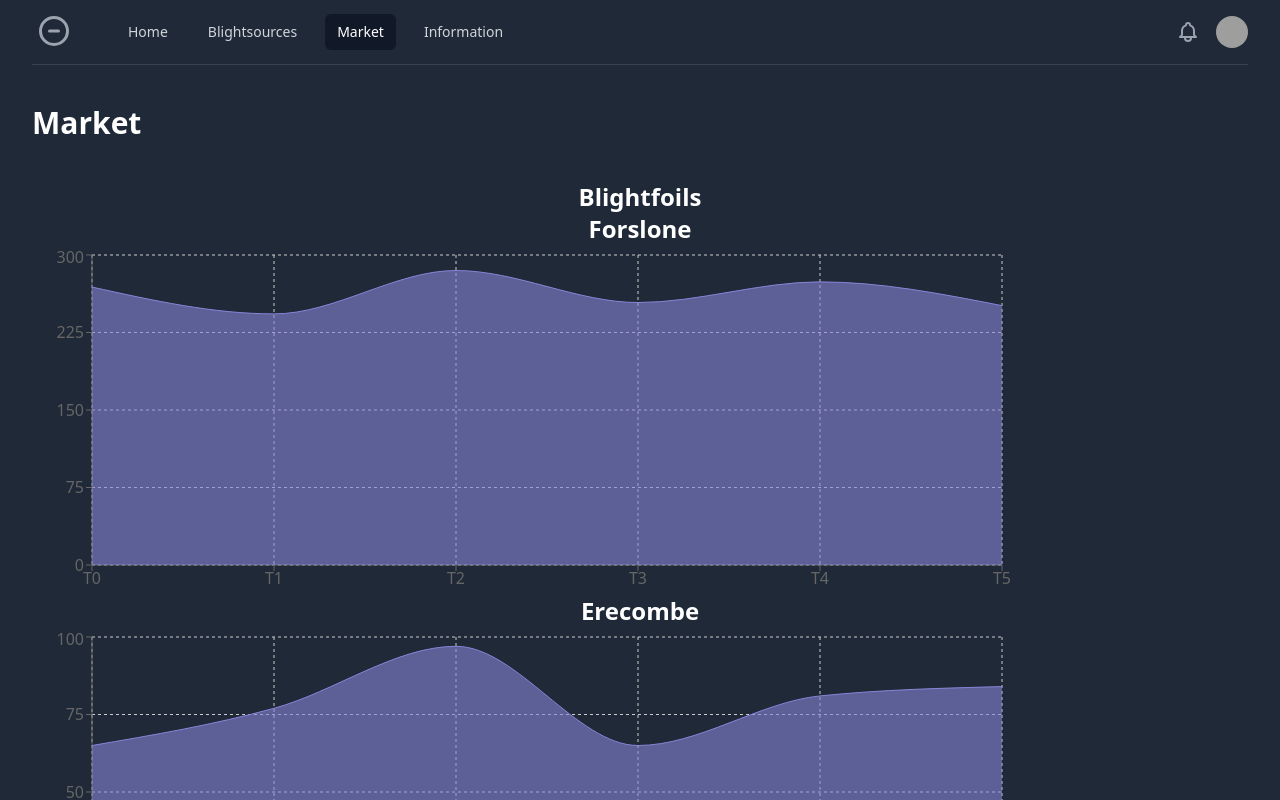
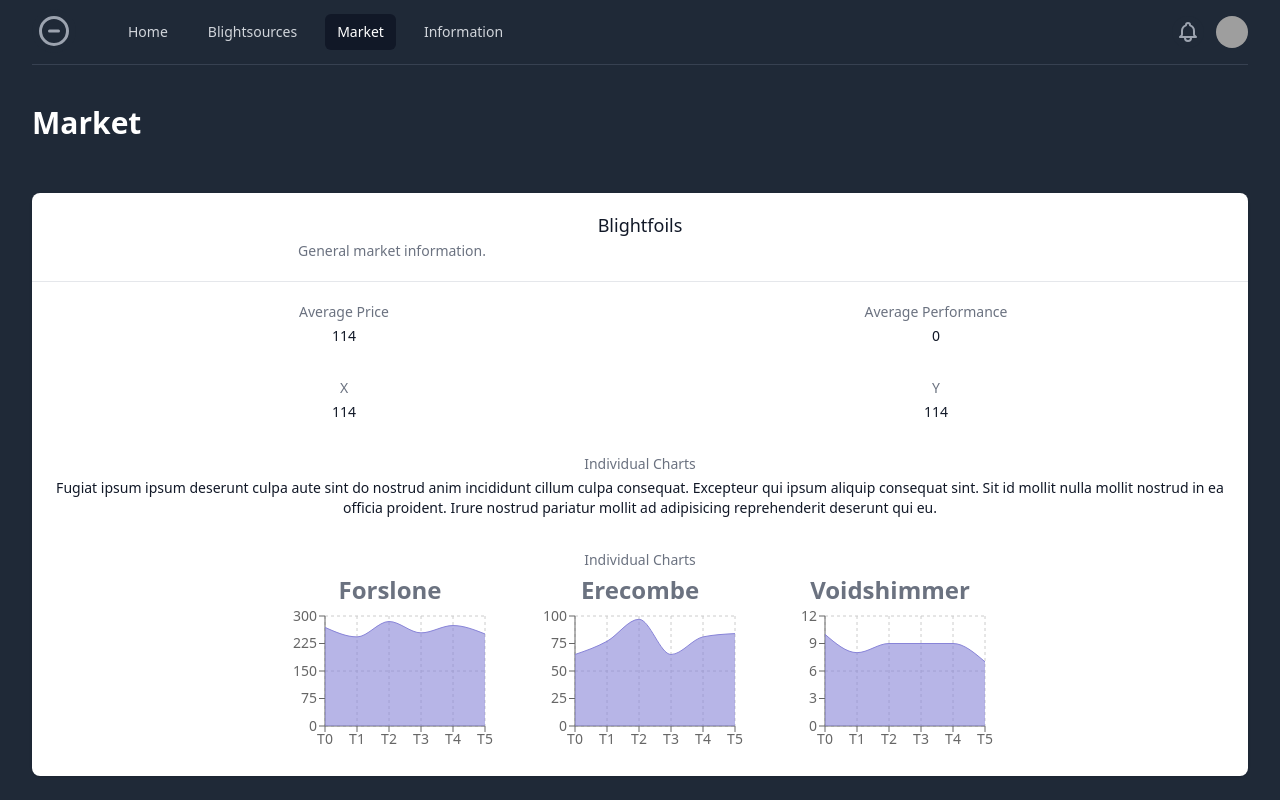
Before and after one commit to floranova13/blightsources, a React (Create React App) app: page /market in a window 1280 px wide. Shown: the top 800 px of the page. Built offline with nearby package versions, Linux system fonts and the light colour scheme; grey boxes are pictures that could not be loaded.

Commit message:
Show blightsource subcategory information

```diff
--- a/src/components/market/BlightsourceSubcategoryReadouts.jsx
+++ b/src/components/market/BlightsourceSubcategoryReadouts.jsx
@@ -1,24 +1,130 @@
-import React from 'react';
+import React, { useState, useEffect } from 'react';
 import { toTitleCase } from '../../utils';
-import { getBlightsourceNamesBySubcategory } from '../../utils/blightsources';
+import {
+  getBlightsourceNamesBySubcategory,
+  getCategoryBySubcategory,
+} from '../../utils/blightsources';
+import { getRecentPrices } from '../../utils/prices'
 import PriceGraph from './PriceGraph';
+import { useNavigate } from 'react-router-dom';
+import { useGetBlightsources } from '../../hooks/blightsources';
 
 const BlightsourceSubcategoryReadouts = ({ subcategory }) => {
+  const category = getCategoryBySubcategory(subcategory);
   const blightsources = getBlightsourceNamesBySubcategory(subcategory);
+  const { data: prices, isLoading } = useGetBlightsources();
+  const [averagePrice, setAveragePrice] = useState('');
+  const [averagePerformance, setAveragePerformance] = useState(''); // Average Percentage Increase Or Decrease
+  const [x, setX] = useState('');
+  const [y, setY] = useState('');
+
+  useEffect(() => {
+    if (!isLoading) {
+      const totalPrice = blightsources.reduce((previous, current) => {
+        return previous + prices[current].currentPrice;
+      }, 0);
+      const totalPerformance = blightsources.reduce((previous, current) => {
+        const recentPrices = getRecentPrices(prices[current]);
+        const difference = prices[current].currentPrice - recentPrices[recentPrices.length - 1];
+        const percentage = difference / recentPrices[recentPrices.length - 1] * 100;
+        return previous + percentage;
+      }, 0);
+      setAveragePrice(Math.round((totalPrice + Number.EPSILON) * 100 / blightsources.length) / 100);
+      setAveragePerformance(Math.round((totalPerformance + Number.EPSILON) * 100 / blightsources.length) / 100);
+    }
+  }, [prices, isLoading]);
+
+  const navigate = useNavigate();
 
   return (
-    <div className='text-center'>
-      <h2 className='text-white text-2xl font-bold'>
+    <div className='text-center my-3'>
+      <div className='bg-white shadow overflow-hidden sm:rounded-lg'>
+        <div className='px-4 py-5 sm:px-6'>
+          <h3 className='text-lg leading-6 font-medium text-gray-900'>
             {toTitleCase(subcategory)}
-      </h2>
+          </h3>
+          <p className='mt-1 max-w-2xl text-sm text-gray-500'>
+            General market information.
+          </p>
+        </div>
+        <div className='border-t border-gray-200 px-4 py-5 sm:px-6'>
+          <dl className='grid grid-cols-1 gap-x-4 gap-y-8 sm:grid-cols-2'>
+            <div className='sm:col-span-1'>
+              <dt className='text-sm font-medium text-gray-500'>
+                Average Price
+              </dt>
+              <dd className='mt-1 text-sm text-gray-900'>{averagePrice}</dd>
+            </div>
+            <div className='sm:col-span-1'>
+              <dt className='text-sm font-medium text-gray-500'>
+                Average Performance
+              </dt>
+              <dd className='mt-1 text-sm text-gray-900'>{averagePerformance}</dd>
+            </div>
+            <div className='sm:col-span-1'>
+              <dt className='text-sm font-medium text-gray-500'>X</dt>
+              <dd className='mt-1 text-sm text-gray-900'>{averagePrice}</dd>
+            </div>
+            <div className='sm:col-span-1'>
+              <dt className='text-sm font-medium text-gray-500'>Y</dt>
+              <dd className='mt-1 text-sm text-gray-900'>{averagePrice}</dd>
+            </div>
+            <div className='sm:col-span-2'>
+              <dt className='text-sm font-medium text-gray-500'>
+                Individual Charts
+              </dt>
+              <dd className='mt-1 text-sm text-gray-900'>
+                Fugiat ipsum ipsum deserunt culpa aute sint do nostrud anim
+                incididunt cillum culpa consequat. Excepteur qui ipsum aliquip
+                consequat sint. Sit id mollit nulla mollit nostrud in ea officia
+                proident. Irure nostrud pariatur mollit ad adipisicing
+                reprehenderit deserunt qui eu.
+              </dd>
+            </div>
+            <div className='sm:col-span-2'>
+              <dt className='text-sm font-medium text-gray-500'>
+                Individual Charts
+              </dt>
+              <dd className='mt-1 text-sm text-gray-900'>
                 {blightsources.map((b, i) => (
+                  <div key={`${b}-price-graph`} className='w-1/3 inline'>
                     <PriceGraph
                       key={`${b}-price-graph`}
                       blightsourceName={b}
                       height={150}
                       width={250}
                     />
+                  </div>
                 ))}
+              </dd>
+            </div>
+          </dl>
+        </div>
+      </div>
+
+      {/* <button
+        type='button'
+        className='px-6 py-3 border border-transparent text-base font-medium rounded-md shadow-sm text-white bg-indigo-600 hover:bg-indigo-700 focus:outline-none focus:ring-2 focus:ring-offset-2 focus:ring-indigo-500 w-32 text-center'
+        onClick={() => navigate(`/market/${category}`)}
+      >
+        Back
+      </button>
+      <div className=''>
+        <span className='text-white text-2xl font-bold my-3 inline-block'>
+          {toTitleCase(subcategory)}
+        </span>
+      </div>
+
+      {blightsources.map((b, i) => (
+        <div key={`${b}-price-graph`} className='w-1/3 inline'>
+          <PriceGraph
+            key={`${b}-price-graph`}
+            blightsourceName={b}
+            height={150}
+            width={250}
+          />
+        </div>
+      ))} */}
     </div>
   );
 };
--- a/src/components/market/PriceGraph.jsx
+++ b/src/components/market/PriceGraph.jsx
@@ -8,8 +8,8 @@ const PriceGraph = ({ blightsourceName, height, width }) => {
     useGetBlightsource(blightsourceName);
 
   return (
-    <div className='text-center inline'>
-      <h2 className='text-white text-2xl font-bold'>
+    <div className='text-center inline-block'>
+      <h2 className='text-gray-500 text-2xl font-bold inline'>
         {toTitleCase(blightsourceName)}
       </h2>
       {!isBlightsourceLoading && (
--- a/src/components/market/SimpleAreaChart.jsx
+++ b/src/components/market/SimpleAreaChart.jsx
@@ -14,14 +14,14 @@ const SimpleAreaChart = ({ data, width, height }) => {
 
   useEffect(() => {
     setPrices(data);
-  }, [data])
+  }, [data]);
 
   return (
-    <div className='h-full w-full'>
-      <div key={data.length} className='m-auto' width={width} height={height}>
+    <div key={data.length} className='text-center inline' width={width} height={height}>
       <AreaChart
-          width={1000}
-          height={350}
+        className='m-auto'
+        width={width}
+        height={height}
         data={prices}
         margin={{
           top: 10,
@@ -34,14 +34,8 @@ const SimpleAreaChart = ({ data, width, height }) => {
         <XAxis dataKey='name' />
         <YAxis />
         <Tooltip />
-          <Area
-            type='monotone'
-            dataKey='coins'
-            stroke='#8884d8'
-            fill='#8884d8'
-          />
+        <Area type='monotone' dataKey='coins' stroke='#8884d8' fill='#8884d8' />
       </AreaChart>
-      </div>
     </div>
   );
 };
--- a/src/utils/prices.js
+++ b/src/utils/prices.js
@@ -441,3 +441,13 @@ export const updatePrices = () => {
 
   prices = newPrices;
 };
+
+export const getRecentPrices = (price) => {
+  const numberOfPrices = 6;
+  const priceArr = []
+  for(let i = price.priceHistory.length - (1 + numberOfPrices); i < price.priceHistory.length; i++) {
+    priceArr.push(price.priceHistory[i]);
+  }
+
+  return priceArr;
+}
```
Lines whose indentation alone changed are shown as unchanged.
